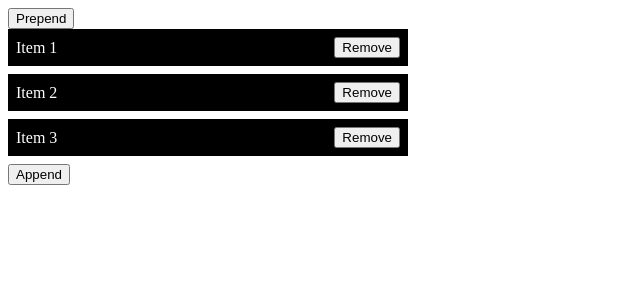
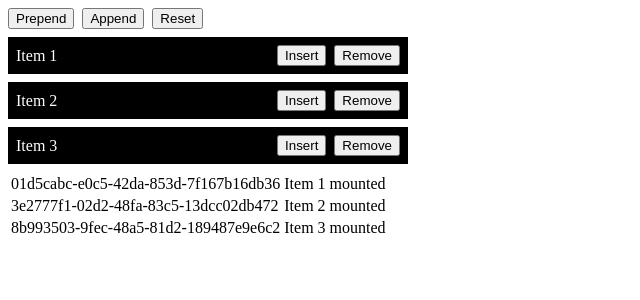
Before and after one commit to bdeak4/react-animated-list, a React (Create React App) app: page / in a window 1280 px wide. Shown: the top 300 px of the page, without its empty margins (0-640 px from the left). Built offline with nearby package versions, Linux system fonts and the light colour scheme.

Commit message:
make it work 2

```diff
--- a/package.json
+++ b/package.json
@@ -14,6 +14,7 @@
     "react-dom": "^18.2.0",
     "react-scripts": "5.0.1",
     "typescript": "^4.9.5",
+    "uuid": "^9.0.0",
     "web-vitals": "^2.1.4"
   },
   "scripts": {
@@ -39,5 +40,8 @@
       "last 1 firefox version",
       "last 1 safari version"
     ]
+  },
+  "devDependencies": {
+    "@types/uuid": "^9.0.1"
   }
 }
--- a/src/components/AnimatedList/AnimatedList.tsx
+++ b/src/components/AnimatedList/AnimatedList.tsx
@@ -1,36 +1,81 @@
-import { ReactElement, ReactNode, useEffect, useState } from "react";
+import { ReactElement, useEffect, useState } from "react";
 import Fade from "../Fade/Fade";
-import classes from "./AnimatedList.module.css";
 
 interface Props {
-  list: ReactElement[];
+  items: ReactElement[];
 }
 
-const AnimatedList = ({ list }: Props) => {
-  // const [animatedList, setAnimatedList] = useState(
-  //   list.map((node) => ({ node, unmounting: false, unmounted: false }))
-  // );
+const toAnimatedItems = (items: ReactElement[]) => {
+  return items.map((node) => ({ node, unmounted: false }));
+};
 
-  // useEffect(() => {
-  //   const removedKeys = animatedList
-  //     .map((item) => item.node.key)
-  //     .filter((key) => !list.map((item) => item.key).includes(key));
-  //   setAnimatedList((prev) =>
-  //     prev.map((item) =>
-  //       removedKeys.includes(item.node.key)
-  //         ? { ...item, unmounting: true }
-  //         : item
-  //     )
-  //   );
-  // }, [list]);
+const AnimatedList = ({ items }: Props) => {
+  const [animatedItems, setAnimatedItems] = useState(toAnimatedItems(items));
+
+  useEffect(() => {
+    setAnimatedItems((animatedItems) => {
+      const addedKeys = items
+        .map((node) => node.key)
+        .filter((key) => !animatedItems.find((item) => item.node.key === key));
+
+      const removedKeys = animatedItems
+        .map(({ node }) => node.key)
+        .filter((key) => !items.find((node) => node.key === key));
+
+      const unmountedKeys = animatedItems
+        .filter((item) => item.unmounted)
+        .map(({ node }) => node.key);
+
+      const newAnimatedItems = addedKeys.length
+        ? toAnimatedItems(items)
+        : animatedItems;
+
+      return newAnimatedItems.map((item) => ({
+        ...item,
+        unmounted: [...removedKeys, ...unmountedKeys].includes(item.node.key),
+      }));
+    });
+  }, [items]);
 
   return (
     <div>
-      {list.map((item) => (
-        <Fade show={!item.props.item.hidden} key={item.key}>
-          {item}
+      {animatedItems.map(({ node, unmounted }) => (
+        <Fade show={!unmounted} key={node.key}>
+          {node}
         </Fade>
       ))}
+
+      <style
+        dangerouslySetInnerHTML={{
+          __html: `
+          @keyframes yellowbg {
+            0% {
+              background-color: yellow;
+            }
+            100% {
+              background-color: white;
+            }
+          }
+    `,
+        }}
+      ></style>
+      <table>
+        <tbody>
+          {animatedItems.map(({ node, unmounted }) => (
+            <tr
+              style={{
+                backgroundColor: unmounted ? "#f0f" : "white",
+                animation: "yellowbg 3s",
+              }}
+              key={node.key}
+            >
+              <td>{node.key}</td>
+              <td>{node.props.item.text}</td>
+              <td>{unmounted ? "unmounted" : "mounted"}</td>
+            </tr>
+          ))}
+        </tbody>
+      </table>
     </div>
   );
 };
--- a/src/components/Fade/Fade.tsx
+++ b/src/components/Fade/Fade.tsx
@@ -1,4 +1,4 @@
-import { ReactNode, useEffect, useLayoutEffect, useState } from "react";
+import { ReactNode, useEffect, useState } from "react";
 import { flushSync } from "react-dom";
 import "./Fade.css";
 
@@ -24,7 +24,11 @@ const Fade = ({ show, children }: Props) => {
     }
   };
 
-  return render ? (
+  if (!render) {
+    return null;
+  }
+
+  return (
     <div
       style={{
         animation: `${show ? "fadeIn" : "fadeOut"} 0.5s ease-out`,
@@ -34,7 +38,7 @@ const Fade = ({ show, children }: Props) => {
     >
       {children}
     </div>
-  ) : null;
+  );
 };
 
 export default Fade;
--- a/src/components/Item/Item.module.css
+++ b/src/components/Item/Item.module.css
@@ -8,3 +8,8 @@
   background-color: black;
   color: white;
 }
+
+.buttons {
+  display: flex;
+  gap: 8px;
+}
--- a/src/components/Item/Item.tsx
+++ b/src/components/Item/Item.tsx
@@ -3,14 +3,18 @@ import classes from "./Item.module.css";
 
 interface Props {
   item: ListItem;
-  handleRemove: (id: number) => void;
+  handleAddBelow: (id: string) => void;
+  handleRemove: (id: string) => void;
 }
 
-const Item = ({ item, handleRemove }: Props) => {
+const Item = ({ item, handleAddBelow, handleRemove }: Props) => {
   return (
     <div className={classes.item}>
       {item.text}
-      <button onClick={() => handleRemove(item.id)}>Remove</button>
+      <div className={classes.buttons}>
+        <button onClick={() => handleAddBelow(item.id)}>Insert</button>
+        <button onClick={() => handleRemove(item.id)}>Remove</button>
+      </div>
     </div>
   );
 };
--- /dev/null
+++ b/src/components/List/List.module.css
@@ -0,0 +1,5 @@
+.buttons {
+  margin-bottom: 8px;
+  display: flex;
+  gap: 8px;
+}
--- a/src/components/List/List.tsx
+++ b/src/components/List/List.tsx
@@ -1,78 +1,59 @@
 import { useState } from "react";
 import AnimatedList from "../AnimatedList";
-import Fade from "../Fade/Fade";
 import Item from "../Item";
+import classes from "./List.module.css";
+import { v4 as uuid } from "uuid";
 
-const initialItemsState = [
-  {
-    id: 1,
-    text: "Item 1",
-    hidden: false,
-  },
-  {
-    id: 2,
-    text: "Item 2",
-    hidden: false,
-  },
-  {
-    id: 3,
-    text: "Item 3",
-    hidden: false,
-  },
+const initialItemsState = () => [
+  { id: uuid(), text: "Item 1" },
+  { id: uuid(), text: "Item 2" },
+  { id: uuid(), text: "Item 3" },
 ];
 
 const List = () => {
-  const [items, setItems] = useState(initialItemsState);
-  const [show, setShow] = useState(true);
+  const [items, setItems] = useState(initialItemsState());
+
+  const appendItem = () => {
+    setItems((prev) => [{ id: uuid(), text: "Prepended item" }, ...prev]);
+  };
+
+  const prependItem = () => {
+    setItems((prev) => [...prev, { id: uuid(), text: "Appended item" }]);
+  };
+
+  const reset = () => {
+    setItems(initialItemsState());
+  };
 
   return (
     <div>
-      <button
-        onClick={() =>
-          setItems((prev) => [
-            {
-              id: Math.min(...prev.map((i) => i.id)) - 1,
-              text: "Prepended item",
-              hidden: false,
-            },
-            ...prev,
-          ])
-        }
-      >
-        Prepend
-      </button>
+      <div className={classes.buttons}>
+        <button onClick={appendItem}>Prepend</button>
+        <button onClick={prependItem}>Append</button>
+        <button onClick={reset}>Reset</button>
+      </div>
 
       <AnimatedList
-        list={items.map((item) => (
+        items={items.map((item) => (
           <Item
             item={item}
             key={item.id}
+            handleAddBelow={(id) => {
+              setItems((prev) => {
+                const index = prev.findIndex((item) => item.id === id);
+                return [
+                  ...prev.slice(0, index + 1),
+                  { id: uuid(), text: "Added below" },
+                  ...prev.slice(index + 1),
+                ];
+              });
+            }}
             handleRemove={(id) =>
-              // setItems((prev) => prev.filter((item) => item.id !== id))
-              setItems((prev) =>
-                prev.map((item) =>
-                  item.id === id ? { ...item, hidden: true } : item
-                )
-              )
+              setItems((prev) => prev.filter((item) => item.id !== id))
             }
           />
         ))}
       />
-
-      <button
-        onClick={() =>
-          setItems((prev) => [
-            ...prev,
-            {
-              id: Math.max(...prev.map((i) => i.id)) + 1,
-              text: "Appended item",
-              hidden: false,
-            },
-          ])
-        }
-      >
-        Append
-      </button>
     </div>
   );
 };
--- a/src/types/item.ts
+++ b/src/types/item.ts
@@ -1,4 +1,4 @@
 export type ListItem = {
-  id: number;
+  id: string;
   text: string;
 };
```
Also changed, not shown: 1 other file (tests, documents, lock files or other folders).
